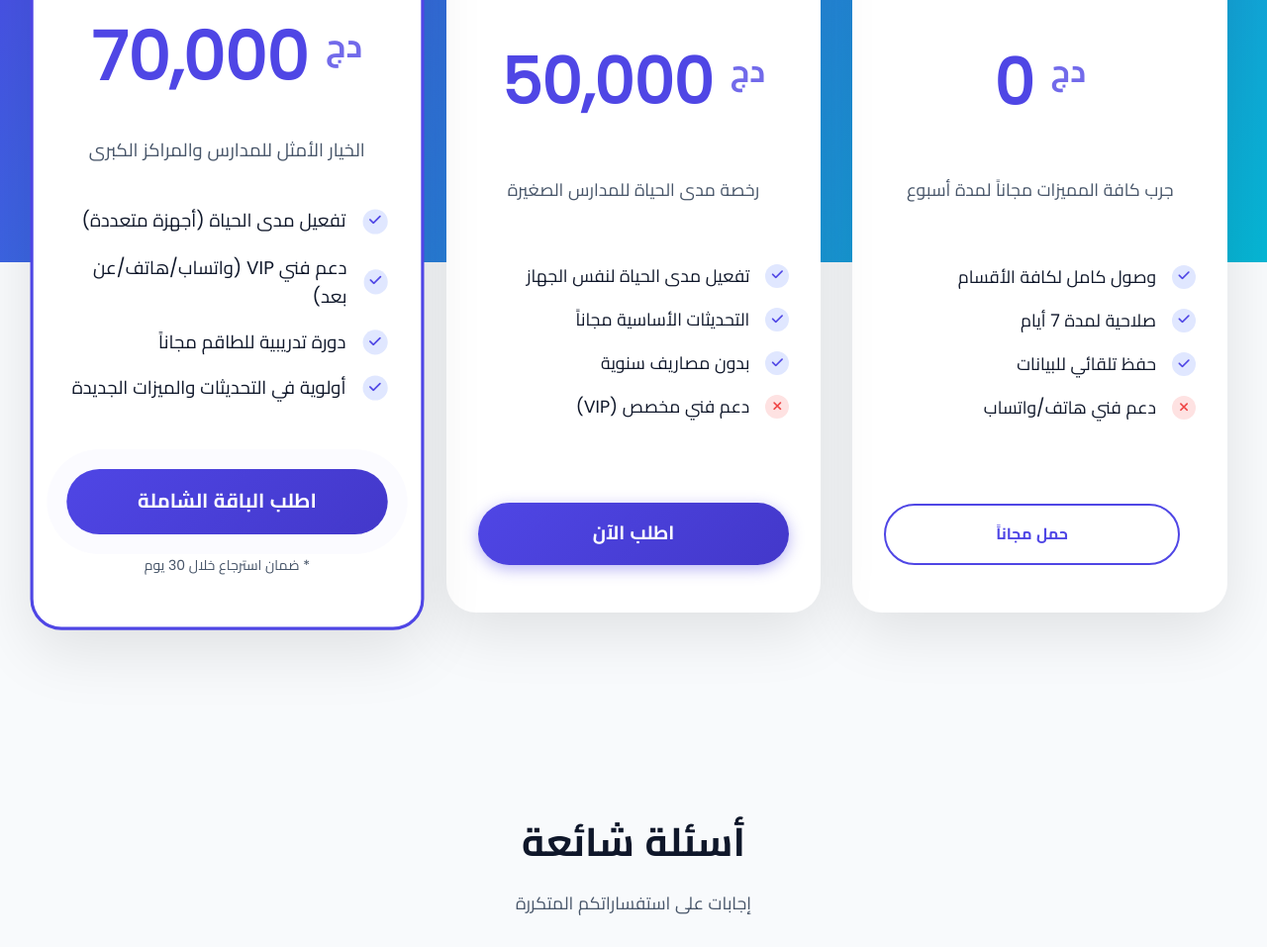
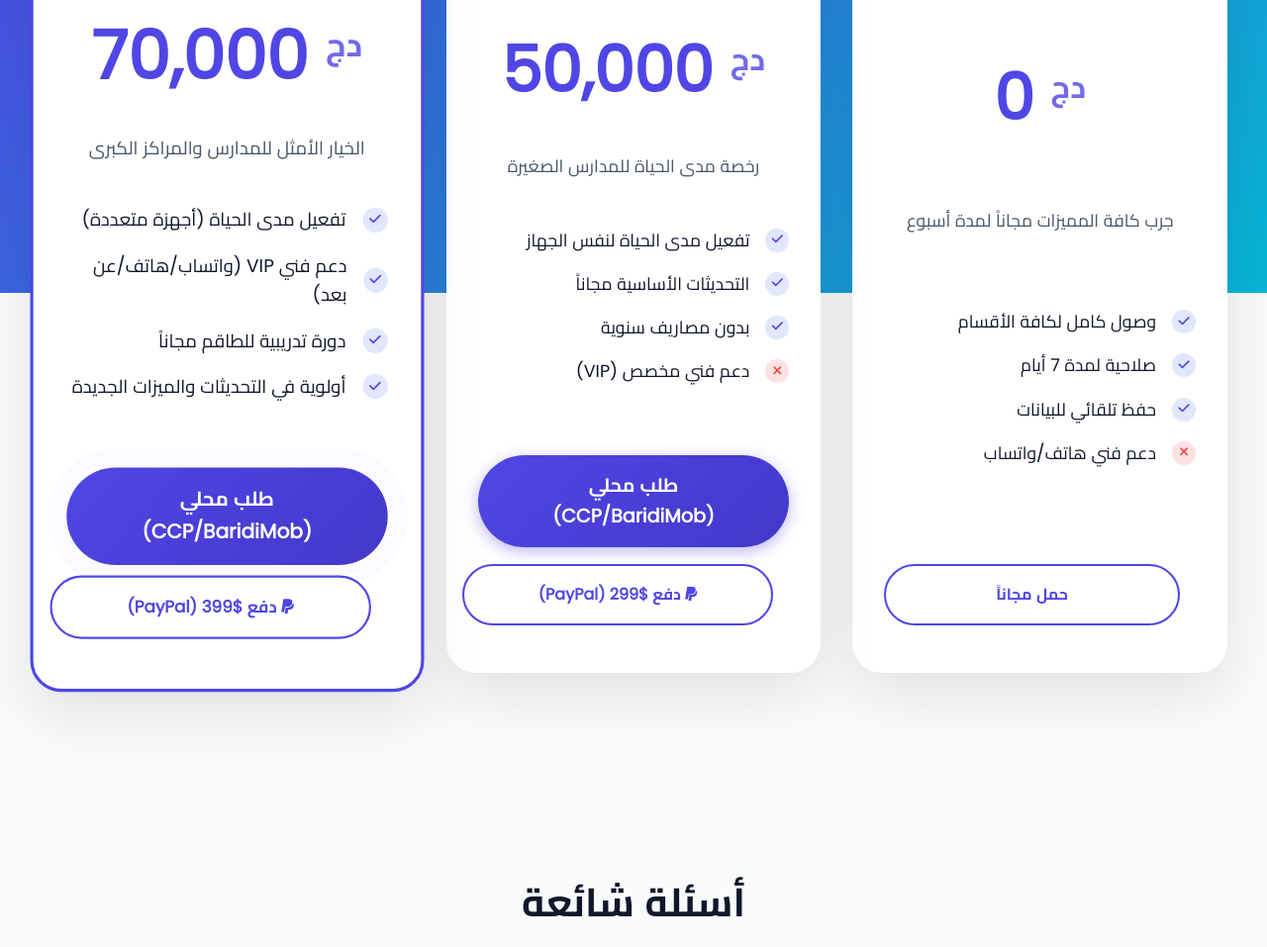
Before and after one commit to dzman05/Schooleraapp, a plain HTML site: page index.html in a window 1280 px wide. Shown: the part 4645-5602 px from the top of the page at 99% size. Drawn offline with Linux system fonts and the light colour scheme.

Commit message:
Add files via upload

```diff
--- a/index.html
+++ b/index.html
@@ -1133,7 +1133,7 @@
                 <p>البرنامج رقم 1 في الجزائر لإدارة المدارس الخاصة، المعاهد، ومراكز التدريب. إدارة شاملة للطلاب،
                     المعلمين، والمالية مع تنبيهات ذكية عبر الواتساب وتقارير دقيقة.</p>
                 <div class="hero-buttons">
-                    <a href="https://drive.google.com/uc?export=download&id=1TOKzsnIjGMTuQAVuPU9EkCJ4yo3YyKDi"
+                    <a href="https://drive.google.com/uc?export=download&id=1Br5mFmXrXrD20th0gSpjZhHsdtBz6Krh"
                         class="btn-primary pulse-anim">جرب النسخة المجانية (7 أيام)</a>
                     <a href="#pricing" class="btn-secondary">شاهد الأسعار</a>
                 </div>
@@ -1464,7 +1464,7 @@
                     <li><i class="fa-solid fa-xmark" style="background:#fee2e2;color:#ef4444"></i> دعم فني هاتف/واتساب
                     </li>
                 </ul>
-                <a href="https://drive.google.com/uc?export=download&id=1TOKzsnIjGMTuQAVuPU9EkCJ4yo3YyKDi"
+                <a href="https://drive.google.com/uc?export=download&id=1Br5mFmXrXrD20th0gSpjZhHsdtBz6Krh"
                     class="btn-secondary">حمل مجاناً</a>
             </div>
 
@@ -1483,7 +1483,13 @@
                     <li><i class="fa-solid fa-xmark" style="background:#fee2e2;color:#ef4444"></i> دعم فني مخصص (VIP)
                     </li>
                 </ul>
-                <a href="#contact" class="btn-primary">اطلب الآن</a>
+                <a href="#contact" class="btn-primary">طلب محلي (CCP/BaridiMob)</a>
+                <div style="margin-top: 10px;">
+                    <a href="https://www.paypal.com/cgi-bin/webscr?cmd=_xclick&business=aichi.rimi@gmail.com&currency_code=USD&amount=299&item_name=Schoolera%20Basic%20License"
+                        target="_blank" class="btn-secondary" style="width: 100%; display: block; text-align: center;">
+                        <i class="fa-brands fa-paypal"></i> دفع $299 (PayPal)
+                    </a>
+                </div>
             </div>
 
             <!-- Premium Plan (With Support) -->
@@ -1501,8 +1507,13 @@
                     <li><i class="fa-solid fa-check"></i> دورة تدريبية للطاقم مجاناً</li>
                     <li><i class="fa-solid fa-check"></i> أولوية في التحديثات والميزات الجديدة</li>
                 </ul>
-                <a href="#contact" class="btn-primary pulse-anim">اطلب الباقة الشاملة</a>
-                <p class="money-back"><small>* ضمان استرجاع خلال 30 يوم</small></p>
+                <a href="#contact" class="btn-primary pulse-anim">طلب محلي (CCP/BaridiMob)</a>
+                <div style="margin-top: 10px;">
+                    <a href="https://www.paypal.com/cgi-bin/webscr?cmd=_xclick&business=aichi.rimi@gmail.com&currency_code=USD&amount=399&item_name=Schoolera%20Premium%20License"
+                        target="_blank" class="btn-secondary" style="width: 100%; display: block; text-align: center;">
+                        <i class="fa-brands fa-paypal"></i> دفع $399 (PayPal)
+                    </a>
+                </div>
             </div>
         </div>
     </section>
@@ -1610,5 +1621,4 @@
     <script src="script.js"></script>
 </body>
 
-
 </html>
```
